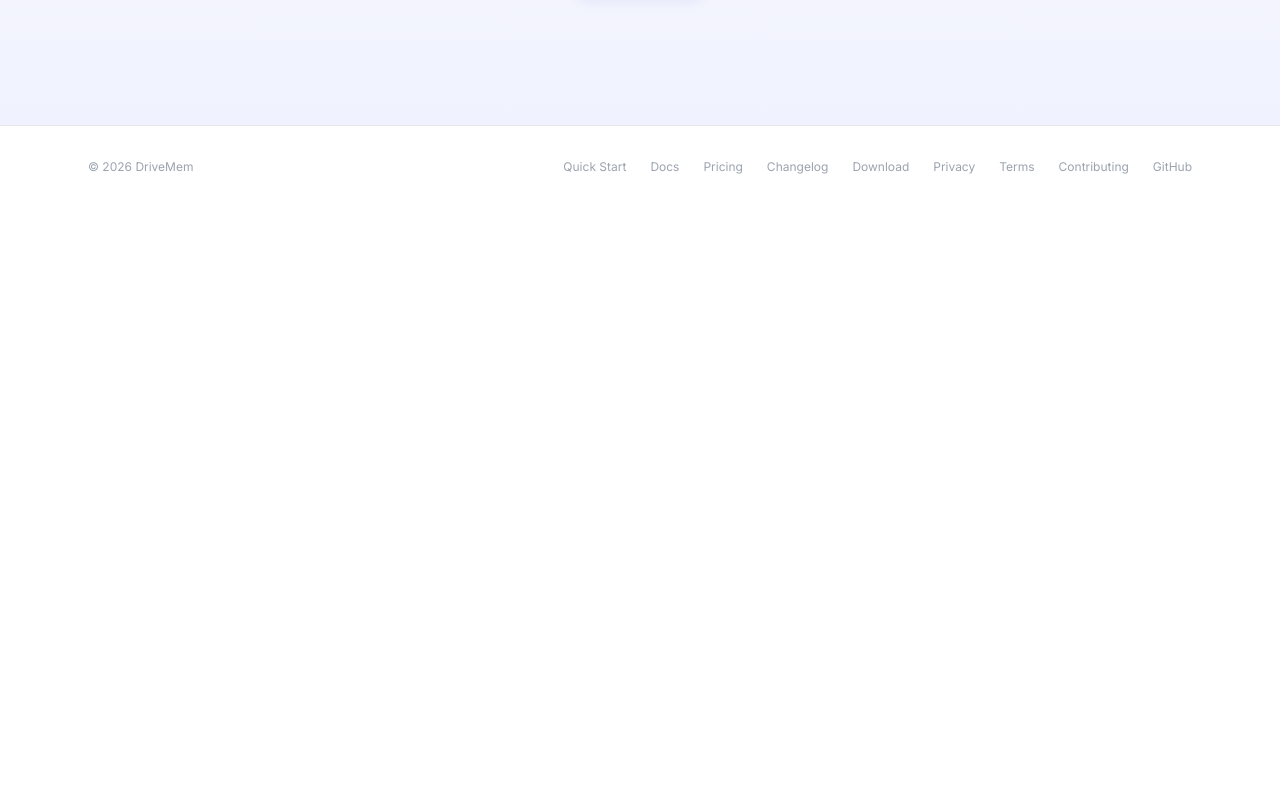
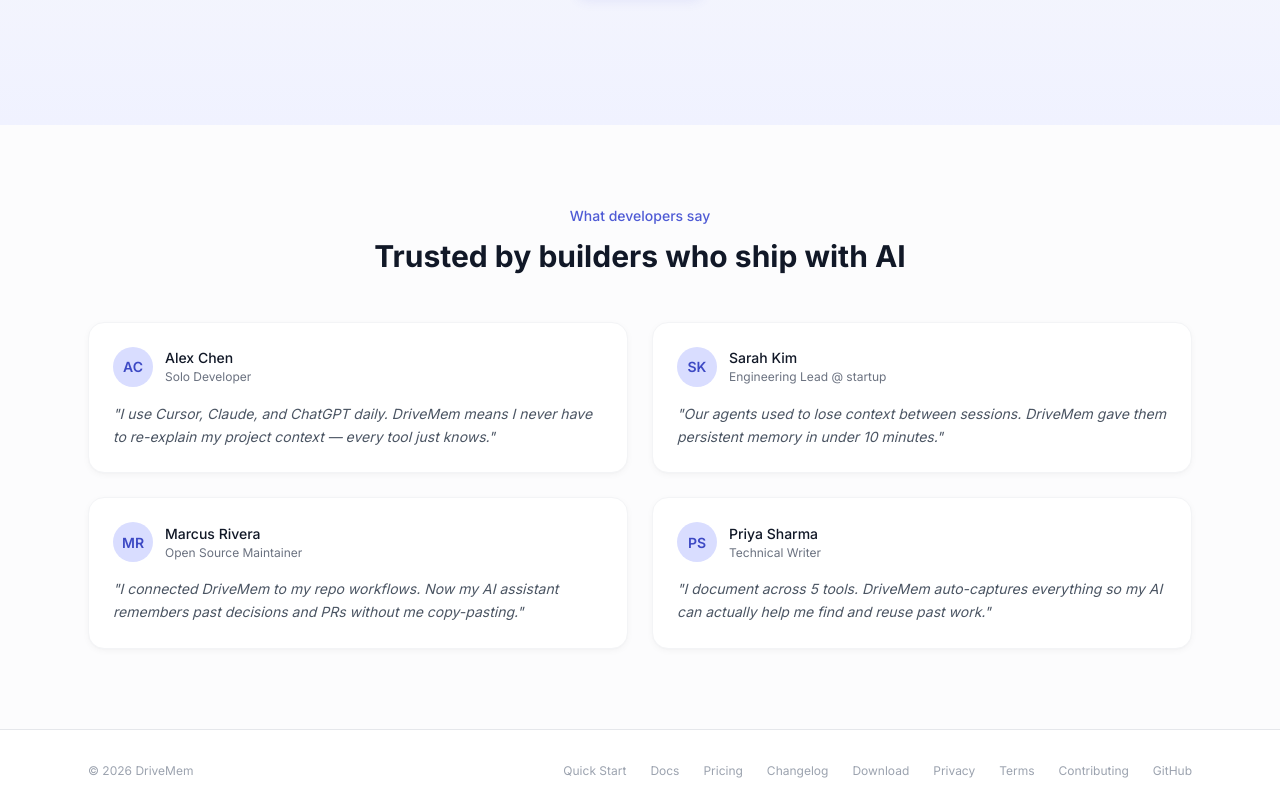
Before and after one commit to DriveMem/drivemem, a Next.js app in the folder apps/web/: page / in a window 1280 px wide. Shown: the part 5480-6292 px from the top of the page. Before the commit the page ends 5688 px from the top, so only its background shows below. Built offline with nearby package versions, Linux system fonts and the light colour scheme.

Commit message:
feat: #54 testimonials section — social proof with 4 developer quotes

```diff
--- a/apps/web/src/app/page.tsx
+++ b/apps/web/src/app/page.tsx
@@ -239,6 +239,33 @@ const FEATURES = [
       "AI answers get more accurate with citation feedback",
       "Knowledge gaps auto-detected and flagged",
     ],
+  },
+]
+
+const TESTIMONIALS = [
+  {
+    name: "Alex Chen",
+    initials: "AC",
+    role: "Solo Developer",
+    quote: "I use Cursor, Claude, and ChatGPT daily. DriveMem means I never have to re-explain my project context — every tool just knows."
+  },
+  {
+    name: "Sarah Kim",
+    initials: "SK",
+    role: "Engineering Lead @ startup",
+    quote: "Our agents used to lose context between sessions. DriveMem gave them persistent memory in under 10 minutes."
+  },
+  {
+    name: "Marcus Rivera",
+    initials: "MR",
+    role: "Open Source Maintainer",
+    quote: "I connected DriveMem to my repo workflows. Now my AI assistant remembers past decisions and PRs without me copy-pasting."
+  },
+  {
+    name: "Priya Sharma",
+    initials: "PS",
+    role: "Technical Writer",
+    quote: "I document across 5 tools. DriveMem auto-captures everything so my AI can actually help me find and reuse past work."
   },
 ]
 
@@ -754,6 +781,36 @@ export default function LandingPage() {
         </div>
       </section>
 
+      {/* ===== Testimonials ===== */}
+      <section className="py-20 bg-gray-50/50">
+        <div className="max-w-6xl mx-auto px-6">
+          <FadeIn>
+            <p className="text-sm font-medium text-brand-500 mb-3 text-center">What developers say</p>
+            <h2 className="text-2xl sm:text-3xl font-bold text-gray-900 text-center mb-12">
+              Trusted by builders who ship with AI
+            </h2>
+          </FadeIn>
+          <div className="grid grid-cols-1 sm:grid-cols-2 gap-6">
+            {TESTIMONIALS.map((t, i) => (
+              <FadeIn key={t.name} delay={i * 100}>
+                <div className="rounded-2xl bg-white border border-gray-100 p-6 shadow-soft">
+                  <div className="flex items-center gap-3 mb-4">
+                    <div className="w-10 h-10 rounded-full bg-brand-100 flex items-center justify-center text-brand-600 font-semibold text-sm">
+                      {t.initials}
+                    </div>
+                    <div>
+                      <p className="text-sm font-medium text-gray-900">{t.name}</p>
+                      <p className="text-xs text-gray-500">{t.role}</p>
+                    </div>
+                  </div>
+                  <p className="text-sm text-gray-600 leading-relaxed italic">"{t.quote}"</p>
+                </div>
+              </FadeIn>
+            ))}
+          </div>
+        </div>
+      </section>
+
       {/* ===== Footer ===== */}
       <footer className="border-t border-gray-200 py-8 bg-white">
         <div className="max-w-6xl mx-auto px-6 flex flex-col sm:flex-row items-center justify-between gap-4 text-xs text-gray-400">
```
